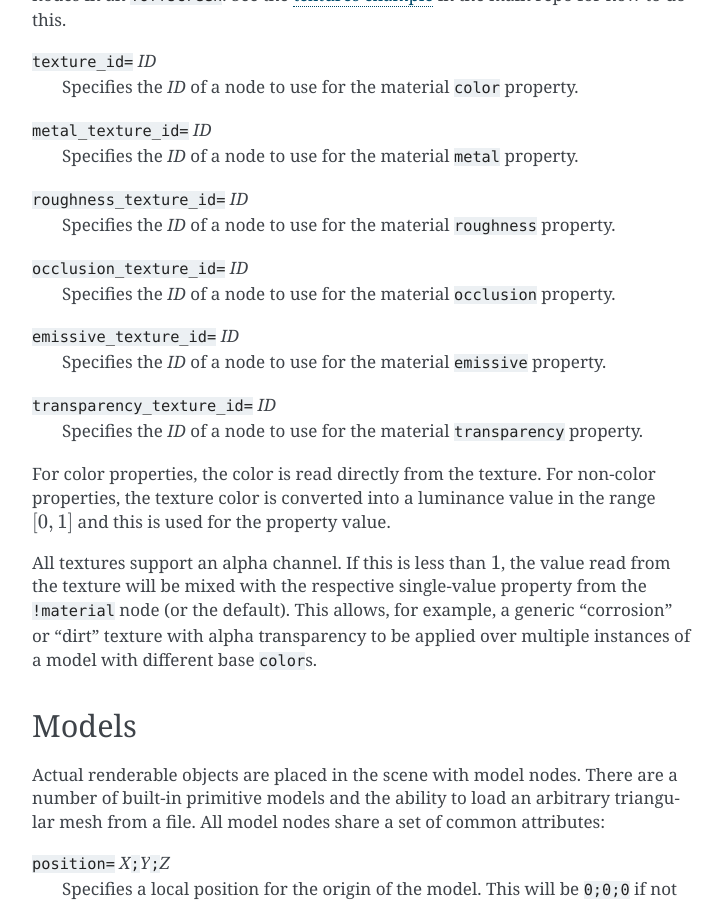
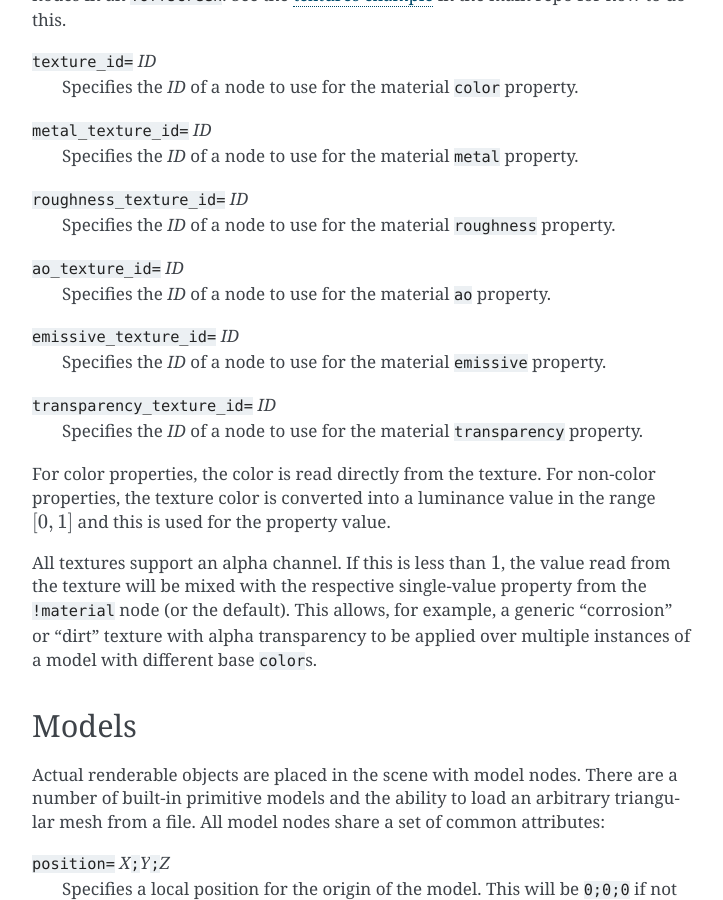
Before and after one commit to jonathanhogg/flitter, a Sphinx documentation site: the page built from docs/canvas3d.md, in a window 1280 px wide and 900 px high, scrolled down 13689 px. Shown: the whole window, without its empty margins (388-1111 px from the left). Built offline with Sphinx 7.4.7, drawn with Linux system fonts in a browser that asks for light colours.

Commit message:
Rename `occlusion` to `ao`
It has always been only *ambient* occlusion, calling it just "occlusion"
is confusing.

```diff
--- a/docs/canvas3d.md
+++ b/docs/canvas3d.md
@@ -544,7 +544,7 @@
 : Specifies the roughness of the material, where `0` is a perfectly shiny
 surface and `1` is completely matt.
 
-`occlusion=` `0`…`1`
+`ao=` `0`…`1`
 : Specifies an ambient occlusion level for the material. Ambient lights will be
 multiplied by this value when being applied. This is really only useful when
 this property is [texture mapped](#texture-mapping), where it allows for parts
@@ -597,8 +597,8 @@
 `roughness_texture_id=` *ID*
 : Specifies the *ID* of a node to use for the material `roughness` property.
 
-`occlusion_texture_id=` *ID*
-: Specifies the *ID* of a node to use for the material `occlusion` property.
+`ao_texture_id=` *ID*
+: Specifies the *ID* of a node to use for the material `ao` property.
 
 `emissive_texture_id=` *ID*
 : Specifies the *ID* of a node to use for the material `emissive` property.
```
Also changed, not shown: 2 other files.
